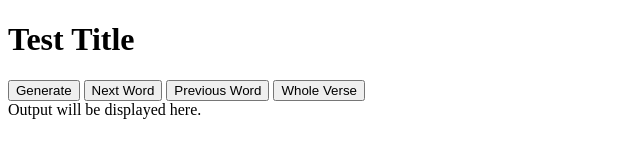
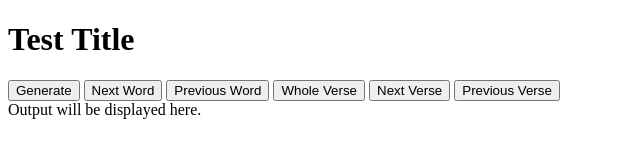
Before and after one commit to mdmarufmotaleb/quran-memoriser, a website with bundled scripts: page index.html in a window 1280 px wide. Shown: the whole page, without its empty margins (0-640 px from the left). Built offline with nearby package versions, Linux system fonts and the light colour scheme.

Commit message:
GLITCHED can select next/previous verses

```diff
--- a/index.html
+++ b/index.html
@@ -11,6 +11,8 @@
     <button onclick="next_word()">Next Word</button>
     <button onclick="previous_word()">Previous Word</button>
     <button onclick="show_whole_verse()">Whole Verse</button>
+    <button onclick="show_next_verse()">Next Verse</button>
+    <button onclick="show_previous_verse()">Previous Verse</button>
     <div id="show_verse">Output will be displayed here.</div>
 
     <script type="module" src="show_verse.js"></script>
--- a/show_verse.js
+++ b/show_verse.js
@@ -3,10 +3,13 @@ import { show_words } from './format_verse.js';
 
 let current_verse = '';
 let current_number_of_words = 3;
+let selected_filtered_verses, verse_index;
+var end_of_selection = false;
+var beginning_of_selection = false;
 
 async function show_verse() {
     current_number_of_words = 3;
-    var [selected_filtered_verses, verse_index] = generate();
+    [selected_filtered_verses, verse_index] = generate();
     var verse = selected_filtered_verses[verse_index];
     current_verse = verse;
 
@@ -14,6 +17,48 @@ async function show_verse() {
     document.getElementById('show_verse').textContent = trimmed_verse;
 }
 
+function show_next_verse() {
+    current_number_of_words = 3;
+
+    if (index_exists(selected_filtered_verses, verse_index + 1)) {
+        var verse = selected_filtered_verses[verse_index + 1];
+        current_verse = verse;
+
+        var trimmed_verse = show_words(verse, current_number_of_words);
+        end_of_selection = false;
+        verse_index++;
+        document.getElementById('show_verse').textContent = trimmed_verse;
+
+    } else {
+        if(!end_of_selection){
+            verse_index++;
+        }
+        end_of_selection = true;
+        document.getElementById('show_verse').textContent = "End of Selection";
+    }
+
+}
+
+function show_previous_verse() {
+    current_number_of_words = 3;
+
+    if (index_exists(selected_filtered_verses, verse_index - 1)) {
+        var verse = selected_filtered_verses[verse_index - 1];
+        current_verse = verse;
+
+        var trimmed_verse = show_words(verse, current_number_of_words);
+        beginning_of_selection = false;
+        verse_index--;
+        document.getElementById('show_verse').textContent = trimmed_verse;
+    } else {
+        if(!beginning_of_selection){
+            verse_index--;
+        }
+        beginning_of_selection = true;
+        document.getElementById('show_verse').textContent = "Beginning of Selection";
+    }
+    verse_index--;
+}
 
 
 function index_exists(array, index) {
@@ -57,3 +102,5 @@ window.show_verse = show_verse;
 window.next_word = next_word;
 window.previous_word = previous_word;
 window.show_whole_verse = show_whole_verse;
+window.show_next_verse = show_next_verse;
+window.show_previous_verse = show_previous_verse;
```
